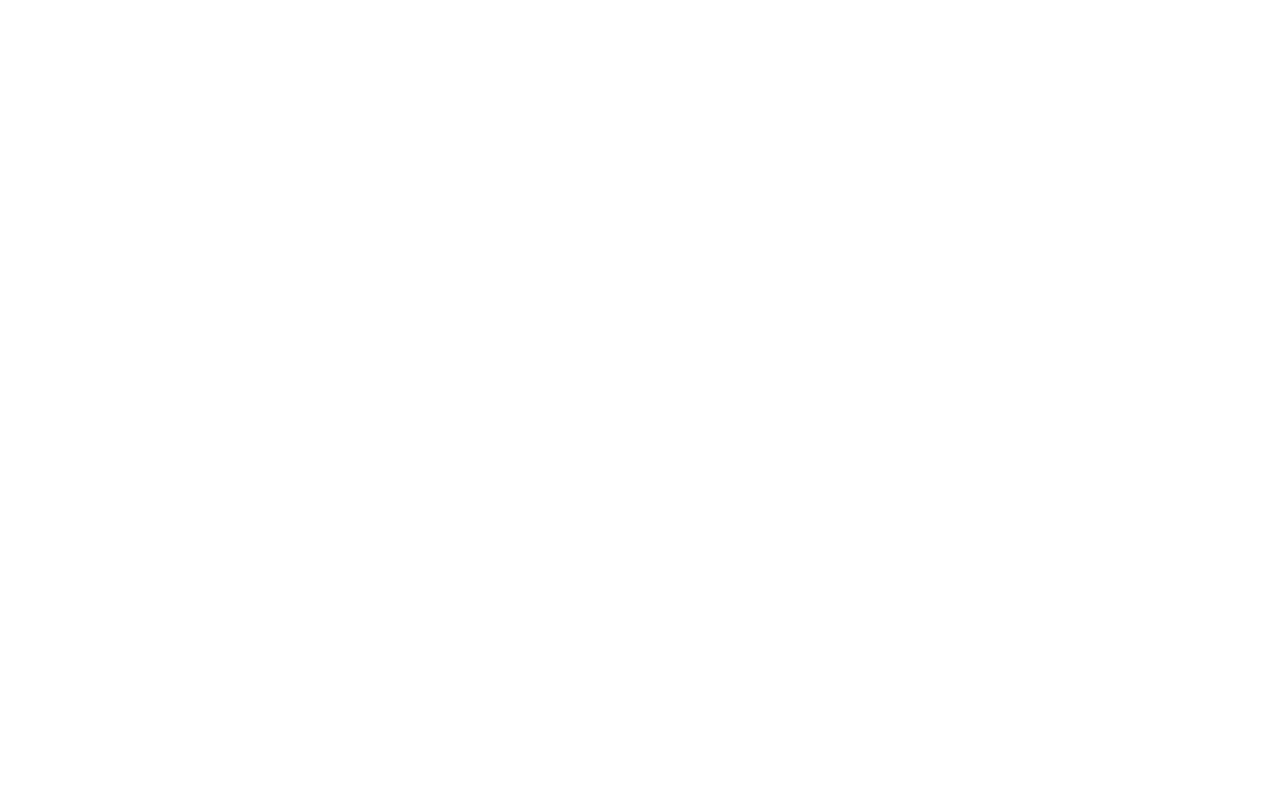
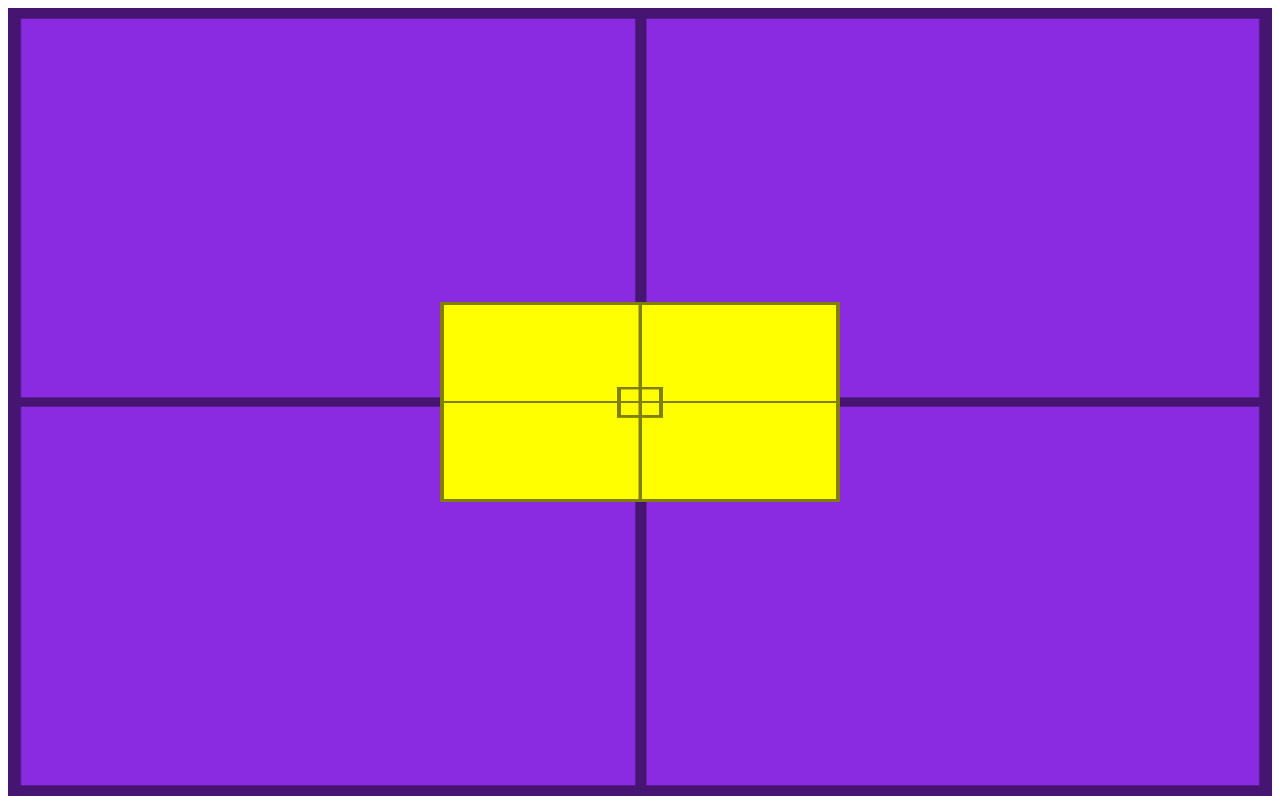
Before and after one commit to brunohfg/html-css, a plain HTML site: page EXERCICIOS-modulo-03/ex022/fundo007.html in a window 1280 px wide. Drawn offline with Linux system fonts and the light colour scheme.

Commit message:
Update fundo007.html

```diff
--- a/EXERCICIOS-modulo-03/ex022/fundo007.html
+++ b/EXERCICIOS-modulo-03/ex022/fundo007.html
@@ -4,8 +4,36 @@
     <meta charset="UTF-8">
     <meta name="viewport" content="width=device-width, initial-scale=1.0">
     <title>Alinhamento vertical</title>
+    <style>
+        #container {
+            background-image: url('images/target001.png');
+            background-size: 100% 100%;
+            position: relative;
+            height: 96vh;
+            padding: 10px;
+            background-color: blueviolet;
+        }
+
+        #conteudo {
+            background-image: url('images/target001.png');
+            background-size: 100% 100%;
+            position: absolute;
+            height: 200px;
+            width: 400px;
+            background-color: yellow;
+
+            left:50%;
+            top: 50%;
+            transform: translate(-50%, -50%);
+        }
+    </style>
 </head>
 <body>
+    <section id="container">
+        <article id="conteudo">
+
+        </article>
+    </section>
 
 </body>
 </html>
```
